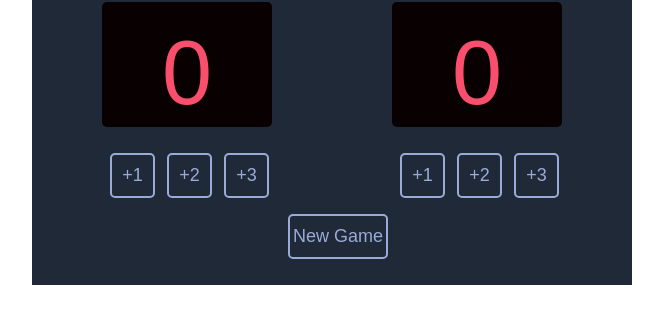
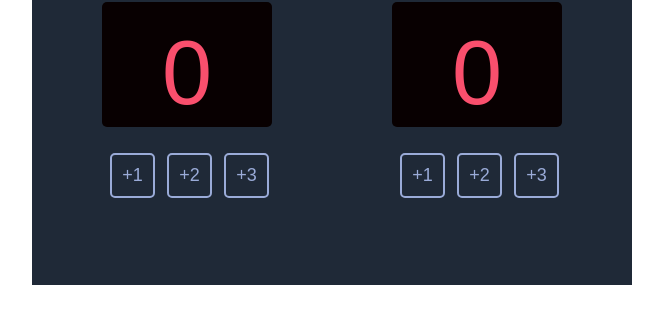
Before and after one commit to lebrin-Ay/Basketball-Score-Card, a plain HTML site: page index.html in a window 1280 px wide. Shown: the part 185-508 px from the top of the page, without its empty margins (308-971 px from the left). Drawn offline with Linux system fonts and the light colour scheme; a web font is replaced by a local one.

Commit message:
Removed reset button

```diff
--- a/app.js
+++ b/app.js
@@ -36,5 +36,5 @@ function addThreeGuest() {
 }
 
 
-let resetScore = document.getElementById('reset');
-resetScore.reset();
+// let resetScore = document.getElementById('reset');
+// resetScore.reset();
--- a/index.html
+++ b/index.html
@@ -38,7 +38,6 @@
             <button onclick="addTwoGuest()">+2</button>
             <button onclick="addThreeGuest()">+3</button>
           </div>
-          <button class="btn-new" id="reset">New Game</button>
         </div>
 
       </div>
--- a/style.css
+++ b/style.css
@@ -77,12 +77,3 @@ button:hover {
     cursor: pointer;
     transform: translateY(-0.25em);
 }
-
-.btn-new {
-  width: 100px;
-  background-color: #1F2937;
-  text-align: center;
-  position: relative;
-  right: 7rem;
-  top: 1rem;
-}
```
